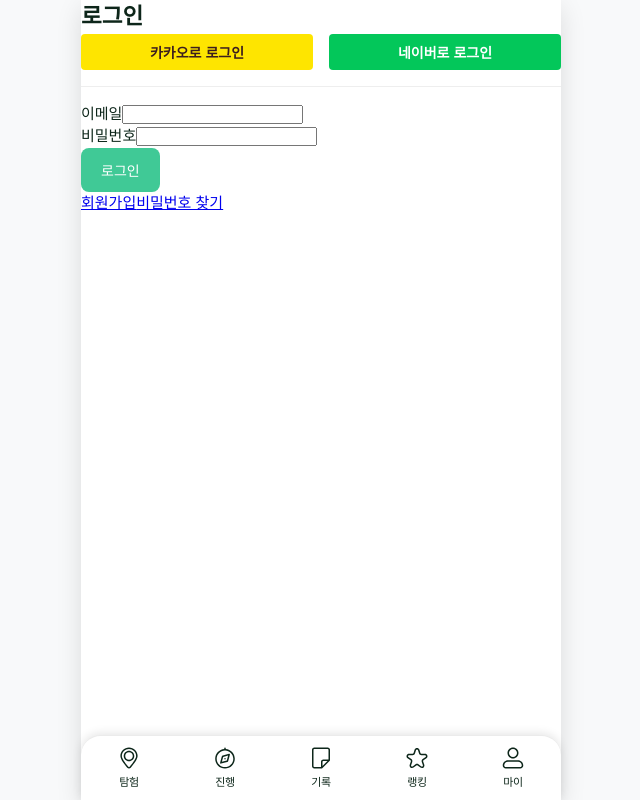
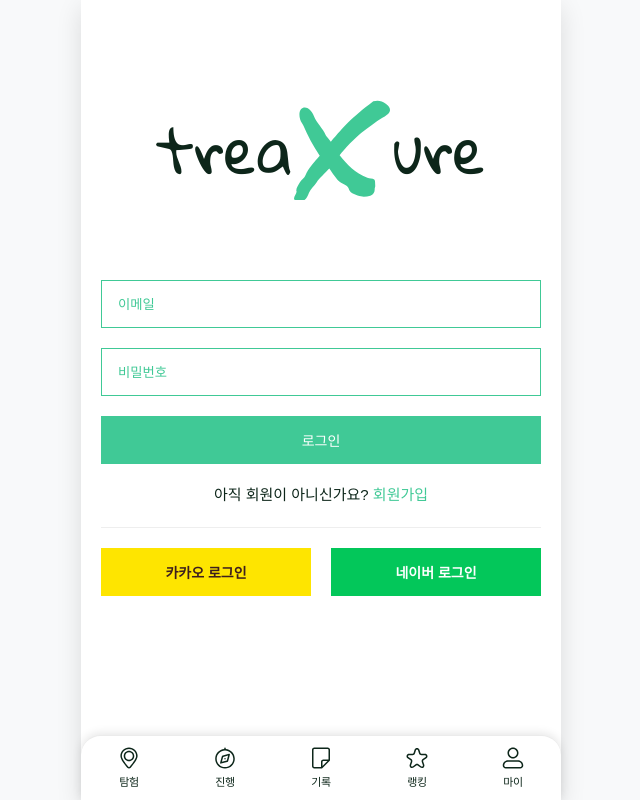
Before and after one commit to lets-go-trip/treaXure-frontend, a Vue app: page /signin in a window 1280 px wide. Shown: the whole page, without its empty margins (319-959 px from the left). Built offline with nearby package versions, Linux system fonts and the light colour scheme; no server answers; a web font is replaced by a local one.

Commit message:
feat[#5]: SignIn 페이지 css 변경

```diff
--- a/src/views/SignIn.vue
+++ b/src/views/SignIn.vue
@@ -2,37 +2,49 @@
 <template>
   <div class="sign-in-page">
     <div class="sign-in-container">
-      <h2 class="sign-in-title">로그인</h2>
-
-      <!-- 소셜 로그인 -->
-      <div class="social-login">
-        <button class="btn-sns kakao" @click="loginWithKakao">
-          카카오로 로그인
-        </button>
-        <button class="btn-sns naver" @click="loginWithNaver">
-          네이버로 로그인
-        </button>
+      <div class="header-title">
+        trea
+        <IconLogo class="logo-svg" />
+        ure
       </div>
-
-      <hr />
 
       <!-- 기존 이메일/비밀번호 로그인 -->
       <form @submit.prevent="handleSignIn" class="sign-in-form">
         <div class="form-group">
-          <label for="email">이메일</label>
-          <input id="email" v-model="email" type="email" required />
+          <input
+            id="email"
+            v-model="email"
+            type="email"
+            placeholder="이메일"
+            required
+          />
         </div>
         <div class="form-group">
-          <label for="password">비밀번호</label>
-          <input id="password" v-model="password" type="password" required />
+          <input
+            id="password"
+            v-model="password"
+            type="password"
+            placeholder="비밀번호"
+            required
+          />
         </div>
         <button type="submit" class="btn btn-sign-in">로그인</button>
+
+        <div class="sign-in-footer">
+          아직 회원이 아니신가요?
+          <router-link to="/signup" class="signup">회원가입</router-link>
+        </div>
+
+        <!-- 소셜 로그인 -->
+        <div class="social-login">
+          <button class="btn-sns kakao" @click="loginWithKakao">
+            카카오 로그인
+          </button>
+          <button class="btn-sns naver" @click="loginWithNaver">
+            네이버 로그인
+          </button>
+        </div>
       </form>
-
-      <div class="sign-in-footer">
-        <router-link to="/signup">회원가입</router-link>
-        <router-link to="/forgot-password">비밀번호 찾기</router-link>
-      </div>
     </div>
   </div>
 </template>
@@ -40,9 +52,11 @@
 <script>
 import config from "@/config";
 import axios from "axios";
+import IconLogo from "@/components/icons/IconLogo.vue";
 
 export default {
   name: "SignIn",
+  components: { IconLogo },
   data() {
     return {
       email: "",
@@ -90,30 +104,94 @@
 </script>
 
 <style scoped>
+.header-title {
+  font-family: "Gloria Hallelujah", cursive;
+  font-size: 60px;
+  display: flex;
+  justify-content: center;
+  margin: 100px 0 60px;
+}
+
+.logo-svg {
+  color: var(--primary);
+  width: 100px;
+  height: 100px;
+}
+
+.sign-in-form {
+  display: flex;
+  flex-direction: column;
+  align-items: center;
+  gap: 20px;
+  padding: 20px;
+}
+
+.form-group {
+  width: 100%;
+}
+
+.form-group input {
+  width: 100%;
+  height: 48px;
+  padding: var(--spacing-sm) var(--spacing-md);
+  border: none;
+  border: 1px solid var(--primary);
+  outline: none;
+  color: var(--primary);
+}
+
+.form-group input::placeholder {
+  color: var(--primary);
+}
+
+.btn-sign-in {
+  width: 100%;
+  height: 48px;
+  border-radius: 0;
+}
+
+.signup {
+  color: var(--primary);
+  text-decoration: none;
+}
+
+.signup:hover {
+  text-decoration: underline;
+}
+
 .social-login {
+  width: 100%;
   display: flex;
-  gap: 1rem;
-  margin-bottom: 1rem;
+  gap: 20px;
+  justify-content: center;
+  padding-top: 20px;
+  border-top: 1px solid #eee;
 }
+
 .btn-sns {
-  flex: 1;
-  padding: 0.5rem;
+  width: 100%;
+  height: 48px;
   border: none;
-  border-radius: 4px;
-  color: #fff;
+  border-radius: 0;
   font-weight: bold;
   cursor: pointer;
 }
+
+.btn-sns:hover {
+  filter: brightness(0.7);
+}
+
 .btn-sns.kakao {
   background: #fee500;
   color: #3c1e1e;
 }
+
 .btn-sns.naver {
   background: #03c75a;
+  color: #fff;
 }
-hr {
-  margin: 1rem 0;
-  border: none;
-  border-top: 1px solid #eee;
+
+.sign-in-footer {
+  text-align: center;
 }
 </style>
```
